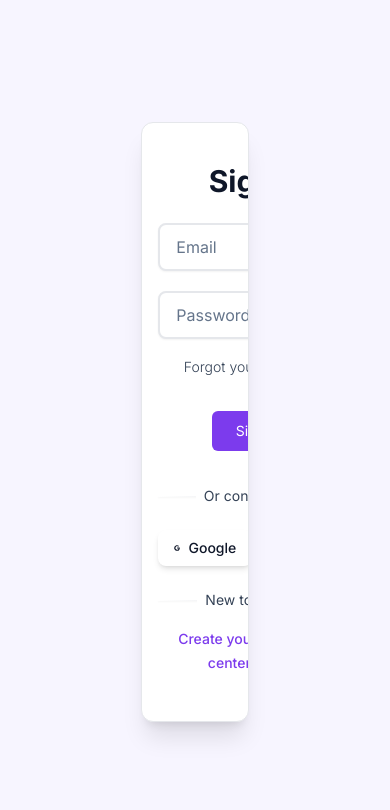
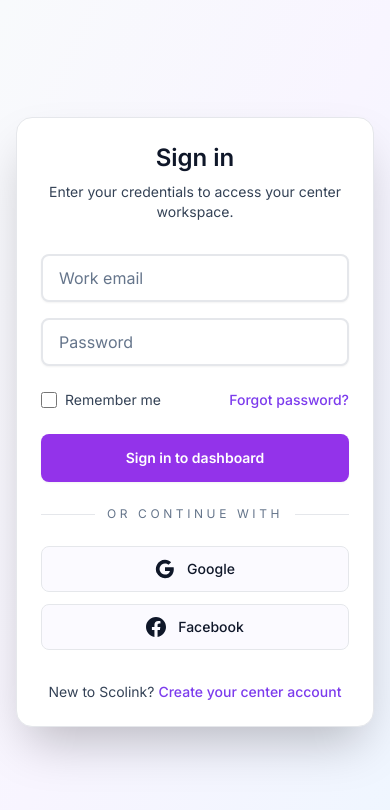
Before and after one commit to berserker-glitch/scolink-fe, a React (Vite) app: page /login in a window 390 px wide. Shown: the top 810 px of the page. Built offline with nearby package versions, Linux system fonts and the light colour scheme.

Commit message:
fe update

```diff
--- a/src/components/Layout/Sidebar.tsx
+++ b/src/components/Layout/Sidebar.tsx
@@ -14,9 +14,7 @@ import {
   LogOut,
   Moon,
   Sun,
-  Menu,
-  X,
-  GraduationCap
+  X
 } from 'lucide-react';
 
 interface SidebarProps {
@@ -57,9 +55,7 @@ export const Sidebar: React.FC<SidebarProps> = ({ isOpen, onClose, isDark, onThe
         {/* Header */}
         <div className="flex items-center justify-between h-20 px-6 border-b border-white/10">
           <div className="flex items-center space-x-3">
-            <div className="w-10 h-10 bg-gradient-primary rounded-xl flex items-center justify-center">
-              <GraduationCap className="w-6 h-6 text-white" />
-            </div>
+            <img src="/favicon.svg" alt="Scolink logo" className="h-12 w-12" />
             <h1 className="text-xl font-bold sidebar-text">Scolink</h1>
           </div>
           <button
--- a/src/pages/Login.tsx
+++ b/src/pages/Login.tsx
@@ -4,7 +4,7 @@ import { useNavigate, Link, useLocation } from 'react-router-dom';
 import { ModernButton } from '@/components/ui';
 import { AppInput } from '@/components/ui/AppInput';
 import { Alert, AlertDescription } from '@/components/ui/alert';
-import { Loader2, School } from 'lucide-react';
+import { Check, Loader2 } from 'lucide-react';
 
 const Login: React.FC = () => {
   const { login, isLoading, isAuthenticated, user } = useAuth();
@@ -13,6 +13,12 @@ const Login: React.FC = () => {
   const [email, setEmail] = useState('');
   const [password, setPassword] = useState('');
   const [error, setError] = useState('');
+
+  const featureHighlights = [
+    'Track student attendance and activities in real time',
+    'Automate tuition reminders and payment follow-ups',
+    'Coordinate teachers, schedules, and resources instantly'
+  ];
 
   // Check for success message from signup
   const successMessage = location.state?.message;
@@ -47,17 +53,63 @@ const Login: React.FC = () => {
 
 
   return (
-    <div className="h-screen w-full bg-background flex items-center justify-center p-4">
-      <div className="card w-[30%] flex justify-center h-[600px]">
-        <div
-          className="w-full px-4 lg:px-16 left h-full relative overflow-hidden"
-        >
-          <div className="form-container sign-in-container h-full z-10">
-            <form className="text-center py-10 md:py-20 grid gap-2 h-full" onSubmit={handleSubmit}>
-              <div className="grid gap-3 md:gap-4 mb-2">
-                <h1 className="text-3xl md:text-4xl font-extrabold text-text-primary">Sign in</h1>
+    <div className="min-h-screen w-full bg-gradient-to-br from-slate-50 via-purple-50/40 to-blue-50 flex items-center justify-center px-4 py-10">
+      <div className="w-full max-w-5xl overflow-hidden rounded-2xl border border-border bg-surface shadow-2xl">
+        <div className="grid lg:grid-cols-[1.1fr_1fr]">
+          <div className="relative hidden flex-col justify-between bg-gradient-to-br from-purple-600 via-purple-500 to-indigo-500 p-12 text-white lg:flex">
+            <div className="absolute inset-0 opacity-10">
+              <div className="h-full w-full bg-[radial-gradient(circle_at_top_left,_rgba(255,255,255,0.6)_0%,_transparent_55%)]" />
             </div>
-              <div className="grid gap-4 items-center">
+
+            <div className="relative z-10">
+              <div className="mb-10 flex items-center gap-3">
+                <img src="/favicon.svg" alt="Scolink logo" className="h-14 w-14" />
+                <div>
+                  <p className="text-sm uppercase tracking-[0.2em] text-white/70">Welcome Back</p>
+                  <h2 className="text-2xl font-semibold">Scolink Platform</h2>
+                </div>
+              </div>
+
+              <h1 className="text-3xl font-semibold leading-tight tracking-tight">
+                Manage your educational center with confidence.
+              </h1>
+              <p className="mt-6 text-base text-white/80">
+                Sign in to access your personalized dashboard, monitor student performance, and streamline administrative tasks.
+              </p>
+
+              <ul className="mt-10 space-y-4">
+                {featureHighlights.map((item) => (
+                  <li key={item} className="flex items-start gap-3">
+                    <span className="flex h-8 w-8 flex-shrink-0 items-center justify-center rounded-full bg-white/15">
+                      <Check className="h-4 w-4" />
+                    </span>
+                    <p className="text-sm leading-relaxed text-white/80">{item}</p>
+                  </li>
+                ))}
+              </ul>
+            </div>
+
+            <div className="relative z-10 mt-12">
+              <div className="rounded-xl border border-white/20 bg-white/10 p-6 backdrop-blur">
+                <p className="text-sm text-white/80">
+                  “Scolink centralizes our center operations. We save hours each week and our team stays aligned.”
+                </p>
+                <div className="mt-4 text-sm font-medium text-white">- Scolink Partner Center</div>
+              </div>
+            </div>
+          </div>
+
+          <div className="p-6 sm:p-10">
+            <div className="mx-auto w-full max-w-md">
+              <div className="mb-8 text-center lg:text-left">
+                <h2 className="text-2xl font-semibold text-text-primary">Sign in</h2>
+                <p className="mt-2 text-sm text-text-secondary">
+                  Enter your credentials to access your center workspace.
+                </p>
+              </div>
+
+              <form className="grid gap-6" onSubmit={handleSubmit}>
+                <div className="space-y-4">
                   {successMessage && (
                     <Alert className="border-success bg-success/10">
                       <AlertDescription className="text-success">{successMessage}</AlertDescription>
@@ -69,7 +121,7 @@ const Login: React.FC = () => {
                     </Alert>
                   )}
                   <AppInput
-                  placeholder="Email"
+                    placeholder="Work email"
                     type="email"
                     value={email}
                     onChange={(e) => setEmail(e.target.value)}
@@ -85,85 +137,85 @@ const Login: React.FC = () => {
                     required
                   />
                 </div>
-              <a href="#" className="font-light text-sm md:text-md text-text-secondary hover:text-text-primary transition-colors mt-2 mb-4">
-                Forgot your password?
-              </a>
-              <div className="flex gap-4 justify-center items-center">
+
+                <div className="flex items-center justify-between text-sm">
+                  <label className="flex items-center gap-2 text-text-secondary">
+                    <input
+                      type="checkbox"
+                      className="h-4 w-4 rounded border-border text-interactive focus:ring-interactive"
+                    />
+                    Remember me
+                  </label>
                   <button
-                  type="submit"
-                  disabled={isLoading}
-                  className="group/button relative inline-flex justify-center items-center overflow-hidden rounded-md bg-interactive px-4 py-1.5 text-xs font-normal text-white transition-all duration-300 ease-in-out hover:scale-105 hover:shadow-lg hover:shadow-interactive/50 cursor-pointer disabled:opacity-50 disabled:cursor-not-allowed"
+                    type="button"
+                    className="font-medium text-interactive transition-colors hover:text-interactive/80"
                   >
-                  {isLoading ? (
-                    <>
-                      <Loader2 className="mr-2 h-4 w-4 animate-spin" />
-                      Signing in...
-                    </>
-                  ) : (
-                    <span className="text-sm px-2 py-1">Sign In</span>
-                  )}
-                  <div className="absolute inset-0 flex h-full w-full justify-center [transform:skew(-13deg)_translateX(-100%)] group-hover/button:duration-1000 group-hover/button:[transform:skew(-13deg)_translateX(100%)]">
-                    <div className="relative h-full w-8 bg-white/20" />
-                  </div>
+                    Forgot password?
                   </button>
                 </div>
 
-              <div className="mt-6">
-                <div className="relative">
+                <ModernButton
+                  type="submit"
+                  disabled={isLoading}
+                  fullWidth
+                  className="h-12 text-base font-semibold shadow-lg hover:shadow-xl disabled:opacity-70"
+                >
+                  {isLoading ? (
+                    <span className="flex items-center justify-center gap-2">
+                      <Loader2 className="h-5 w-5 animate-spin" />
+                      Signing in...
+                    </span>
+                  ) : (
+                    'Sign in to dashboard'
+                  )}
+                </ModernButton>
+
+                <div>
+                  <div className="relative mb-6">
                     <div className="absolute inset-0 flex items-center">
-                    <span className="w-full h-px bg-gradient-to-r from-transparent via-border to-transparent shadow-sm" />
+                      <span className="w-full border-t border-border" />
                     </div>
-                  <div className="relative flex justify-center text-sm">
-                    <span className="px-2 bg-surface text-text-secondary">Or continue with</span>
+                    <div className="relative flex justify-center text-xs uppercase tracking-[0.3em] text-text-muted">
+                      <span className="bg-surface px-3">Or continue with</span>
                     </div>
                   </div>
 
-                <div className="mt-6 grid grid-cols-2 gap-3">
+                  <div className="grid grid-cols-1 gap-3 sm:grid-cols-2">
                     <button
                       type="button"
-                    className="w-full inline-flex justify-center items-center px-4 py-2 border-0 rounded-lg shadow-md bg-surface text-sm font-medium text-text-primary hover:bg-surface-secondary hover:shadow-lg transition-all duration-200"
+                      className="inline-flex items-center justify-center gap-3 rounded-lg border border-border bg-surface-secondary px-4 py-3 text-sm font-medium text-text-primary transition-all hover:bg-surface hover:shadow-md"
                     >
-                    <svg className="w-5 h-5 mr-2" viewBox="0 0 24 24">
-                      <path fill="currentColor" d="M22.56 12.25c0-.78-.07-1.53-.2-2.25H12v4.26h5.92c-.26 1.37-1.04 2.53-2.21 3.31v2.77h3.57c2.08-1.92 3.28-4.74 3.28-8.09z"/>
-                      <path fill="currentColor" d="M12 23c2.97 0 5.46-.98 7.28-2.66l-3.57-2.77c-.98.66-2.23 1.06-3.71 1.06-2.86 0-5.29-1.93-6.16-4.53H2.18v2.84C3.99 20.53 7.7 23 12 23z"/>
-                      <path fill="currentColor" d="M5.84 14.09c-.22-.66-.35-1.36-.35-2.09s.13-1.43.35-2.09V7.07H2.18C1.43 8.55 1 10.22 1 12s.43 3.45 1.18 4.93l2.85-2.22.81-.62z"/>
-                      <path fill="currentColor" d="M12 5.38c1.62 0 3.06.56 4.21 1.64l3.15-3.15C17.45 2.09 14.97 1 12 1 7.7 1 3.99 3.47 2.18 7.07l3.66 2.84c.87-2.6 3.3-4.53 6.16-4.53z"/>
+                      <svg className="h-5 w-5" viewBox="0 0 24 24">
+                        <path fill="currentColor" d="M22.56 12.25c0-.78-.07-1.53-.2-2.25H12v4.26h5.92c-.26 1.37-1.04 2.53-2.21 3.31v2.77h3.57c2.08-1.92 3.28-4.74 3.28-8.09z" />
+                        <path fill="currentColor" d="M12 23c2.97 0 5.46-.98 7.28-2.66l-3.57-2.77c-.98.66-2.23 1.06-3.71 1.06-2.86 0-5.29-1.93-6.16-4.53H2.18v2.84C3.99 20.53 7.7 23 12 23z" />
+                        <path fill="currentColor" d="M5.84 14.09c-.22-.66-.35-1.36-.35-2.09s.13-1.43.35-2.09V7.07H2.18C1.43 8.55 1 10.22 1 12s.43 3.45 1.18 4.93l2.85-2.22.81-.62z" />
+                        <path fill="currentColor" d="M12 5.38c1.62 0 3.06.56 4.21 1.64l3.15-3.15C17.45 2.09 14.97 1 12 1 7.7 1 3.99 3.47 2.18 7.07l3.66 2.84c.87-2.6 3.3-4.53 6.16-4.53z" />
                       </svg>
                       Google
                     </button>
-
                     <button
                       type="button"
-                    className="w-full inline-flex justify-center items-center px-4 py-2 border-0 rounded-lg shadow-md bg-surface text-sm font-medium text-text-primary hover:bg-surface-secondary hover:shadow-lg transition-all duration-200"
+                      className="inline-flex items-center justify-center gap-3 rounded-lg border border-border bg-surface-secondary px-4 py-3 text-sm font-medium text-text-primary transition-all hover:bg-surface hover:shadow-md"
                     >
-                    <svg className="w-5 h-5 mr-2" fill="currentColor" viewBox="0 0 24 24">
-                      <path d="M24 12.073c0-6.627-5.373-12-12-12s-12 5.373-12 12c0 5.99 4.388 10.954 10.125 11.854v-8.385H7.078v-3.47h3.047V9.43c0-3.007 1.792-4.669 4.533-4.669 1.312 0 2.686.235 2.686.235v2.953H15.83c-1.491 0-1.956.925-1.956 1.874v2.25h3.328l-.532 3.47h-2.796v8.385C19.612 23.027 24 18.062 24 12.073z"/>
+                      <svg className="h-5 w-5" fill="currentColor" viewBox="0 0 24 24">
+                        <path d="M24 12.073c0-6.627-5.373-12-12-12s-12 5.373-12 12c0 5.99 4.388 10.954 10.125 11.854v-8.385H7.078v-3.47h3.047V9.43c0-3.007 1.792-4.669 4.533-4.669 1.312 0 2.686.235 2.686.235v2.953H15.83c-1.491 0-1.956.925-1.956 1.874v2.25h3.328l-.532 3.47h-2.796v8.385C19.612 23.027 24 18.062 24 12.073z" />
                       </svg>
                       Facebook
                     </button>
                   </div>
+                </div>
+              </form>
 
-                <div className="mt-6">
-                  <div className="relative">
-                    <div className="absolute inset-0 flex items-center">
-                      <span className="w-full h-px bg-gradient-to-r from-transparent via-border to-transparent shadow-sm" />
-                    </div>
-                    <div className="relative flex justify-center text-sm">
-                      <span className="px-2 bg-surface text-text-secondary">New to Scolink?</span>
-                    </div>
-                  </div>
-
-                  <div className="mt-4 text-center">
+              <div className="mt-8 text-center text-sm text-text-secondary">
+                New to Scolink?{' '}
                 <Link
                   to="/signup"
-                      className="text-interactive hover:text-interactive/80 font-medium text-sm transition-colors"
+                  className="font-medium text-interactive hover:text-interactive/80"
                 >
-                      Create your educational center account
+                  Create your center account
                 </Link>
               </div>
             </div>
-              </div>
-            </form>
           </div>
         </div>
       </div>
--- a/src/pages/Signup.tsx
+++ b/src/pages/Signup.tsx
@@ -2,7 +2,7 @@ import React, { useState } from 'react';
 import { useNavigate, Link } from 'react-router-dom';
 import { AppInput } from '@/components/ui/AppInput';
 import { Alert, AlertDescription } from '@/components/ui/alert';
-import { Loader2, School, Building2, Users, ArrowRight, ArrowLeft, Check } from 'lucide-react';
+import { Loader2, Building2, Users, ArrowRight, ArrowLeft, Check } from 'lucide-react';
 import { Textarea } from '@/components/ui/textarea';
 import { apiService, SignupRequest } from '@/services/api';
 
@@ -201,20 +201,18 @@ const Signup: React.FC = () => {
 
   if (success) {
     return (
-      <div className="h-screen w-full bg-background flex items-center justify-center p-4">
-        <div className="card w-[30%] flex justify-center min-h-[400px]">
-          <div className="w-full px-4 lg:px-16 h-full relative overflow-hidden flex items-center justify-center">
-            <div className="text-center">
-              <div className="w-16 h-16 bg-success rounded-full flex items-center justify-center mx-auto mb-6">
-                <Check className="w-8 h-8 text-white" />
+      <div className="min-h-screen w-full bg-gradient-to-br from-slate-50 via-purple-50/40 to-blue-50 flex items-center justify-center px-4 py-10">
+        <div className="w-full max-w-xl overflow-hidden rounded-2xl border border-border bg-surface shadow-2xl">
+          <div className="p-10 text-center">
+            <div className="mx-auto mb-6 flex h-16 w-16 items-center justify-center rounded-full bg-success/10 text-success">
+              <Check className="h-8 w-8" />
             </div>
-              <h1 className="text-3xl font-extrabold text-text-primary mb-4">Registration Successful!</h1>
+            <h1 className="text-3xl font-semibold text-text-primary mb-4">Registration Successful!</h1>
             <p className="text-text-secondary mb-6">
               Your registration has been submitted successfully. You will be redirected to the login page shortly.
             </p>
-              <div className="animate-pulse text-interactive">
+            <div className="animate-pulse text-interactive text-sm uppercase tracking-[0.3em]">
               Redirecting...
-              </div>
             </div>
           </div>
         </div>
@@ -410,44 +408,90 @@ const Signup: React.FC = () => {
   );
 
   return (
-    <div className="h-screen w-full bg-background flex items-center justify-center p-4">
-      <div className="card w-[40%] flex justify-center min-h-[700px]">
-        <div className="w-full px-4 lg:px-16 h-full relative overflow-hidden">
-          <div className="form-container h-full z-10">
-            <div className="text-center py-10 grid gap-2">
-              <div className="grid gap-4 mb-6">
-                <div className="flex items-center justify-center gap-2 mb-4">
-                  <School className="w-8 h-8 text-interactive" />
-                  <h1 className="text-3xl md:text-4xl font-extrabold text-text-primary">Join Scolink</h1>
-                </div>
-                <p className="text-text-secondary">Create your educational center account</p>
+    <div className="min-h-screen w-full bg-gradient-to-br from-slate-50 via-purple-50/40 to-blue-50 flex items-center justify-center px-4 py-10">
+      <div className="w-full max-w-6xl overflow-hidden rounded-2xl border border-border bg-surface shadow-2xl">
+        <div className="grid lg:grid-cols-[1.1fr_1fr]">
+          <div className="relative hidden flex-col justify-between bg-gradient-to-br from-purple-600 via-purple-500 to-indigo-500 p-12 text-white lg:flex">
+            <div className="absolute inset-0 opacity-10">
+              <div className="h-full w-full bg-[radial-gradient(circle_at_top_left,_rgba(255,255,255,0.6)_0%,_transparent_55%)]" />
             </div>
 
+            <div className="relative z-10 space-y-6">
+              <div className="flex items-center gap-3">
+                <img src="/favicon.svg" alt="Scolink logo" className="h-14 w-14" />
+                <div>
+                  <p className="text-sm uppercase tracking-[0.2em] text-white/70">Join Scolink</p>
+                  <h2 className="text-2xl font-semibold">Educational Center Suite</h2>
+                </div>
+              </div>
+
+              <h1 className="text-3xl font-semibold leading-tight">
+                Onboard your center and empower your administration.
+              </h1>
+
+              <div className="space-y-4 text-sm text-white/80">
+                <p>
+                  Create your center workspace, invite staff, and coordinate operations from one modern platform. Our onboarding flow helps us tailor the experience to your needs.
+                </p>
+                <div className="grid gap-3">
+                  <div className="flex items-start gap-3">
+                    <span className="flex h-8 w-8 flex-shrink-0 items-center justify-center rounded-full bg-white/15">
+                      <Check className="h-4 w-4" />
+                    </span>
+                    <p>Centralize student records, payments, and academic plans.</p>
+                  </div>
+                  <div className="flex items-start gap-3">
+                    <span className="flex h-8 w-8 flex-shrink-0 items-center justify-center rounded-full bg-white/15">
+                      <Check className="h-4 w-4" />
+                    </span>
+                    <p>Automate onboarding and approval with guided steps.</p>
+                  </div>
+                  <div className="flex items-start gap-3">
+                    <span className="flex h-8 w-8 flex-shrink-0 items-center justify-center rounded-full bg-white/15">
+                      <Check className="h-4 w-4" />
+                    </span>
+                    <p>Seamlessly transition to your dashboard once approved.</p>
+                  </div>
+                </div>
+              </div>
+            </div>
+
+            <div className="relative z-10 mt-10">
+              <div className="rounded-xl border border-white/20 bg-white/10 p-6 backdrop-blur">
+                <p className="text-sm text-white/80">
+                  “The Scolink onboarding guided our team every step of the way. We were operational in days.”
+                </p>
+                <div className="mt-4 text-sm font-medium text-white">- Center Director, Casablanca</div>
+              </div>
+            </div>
+          </div>
+
+          <div className="p-6 sm:p-10">
+            <div className="mx-auto w-full max-w-lg">
+              <div className="mb-8 text-center lg:text-left">
+                <h2 className="text-2xl font-semibold text-text-primary">Create your center account</h2>
+                <p className="mt-2 text-sm text-text-secondary">
+                  Complete the details below. Our team reviews each request to ensure the best fit.
+                </p>
+              </div>
+
+              <div className="mb-8">
                 {renderStepIndicator()}
+              </div>
 
               <div className="text-left">
                 {currentStep === 1 && renderStep1()}
                 {currentStep === 2 && renderStep2()}
               </div>
 
-              <div className="mt-8 text-center">
-                <div className="relative">
-                  <div className="absolute inset-0 flex items-center">
-                    <span className="w-full h-px bg-gradient-to-r from-transparent via-border to-transparent shadow-sm" />
-                  </div>
-                  <div className="relative flex justify-center text-sm">
-                    <span className="px-2 bg-surface text-text-secondary">Already have an account?</span>
-                  </div>
-                </div>
-
-                <div className="mt-4">
+              <div className="mt-10 text-center text-sm text-text-secondary">
+                Already have an account?{' '}
                 <Link
                   to="/login"
-                    className="text-interactive hover:text-interactive/80 font-medium text-sm transition-colors"
+                  className="font-medium text-interactive hover:text-interactive/80"
                 >
                   Sign in here
                 </Link>
-                </div>
               </div>
             </div>
           </div>
--- a/src/services/api.ts
+++ b/src/services/api.ts
@@ -1,6 +1,6 @@
 //const API_BASE_URL = import.meta.env.VITE_API_BASE_URL || 'http://localhost:3001/api/v1';
-const API_BASE_URL ='https://api.scolink.ink/api/v1';
-//const API_BASE_URL = 'http://localhost:3001/api/v1';
+//const API_BASE_URL ='https://api.scolink.ink/api/v1';
+const API_BASE_URL = 'http://localhost:3001/api/v1';
 // Debug: Log the API base URL being used
 //console.log('🌐 Frontend is using API_BASE_URL:', API_BASE_URL);
 console.log('🌐 Environment mode:', import.meta.env.MODE);
```
Lines whose indentation alone changed are shown as unchanged.
